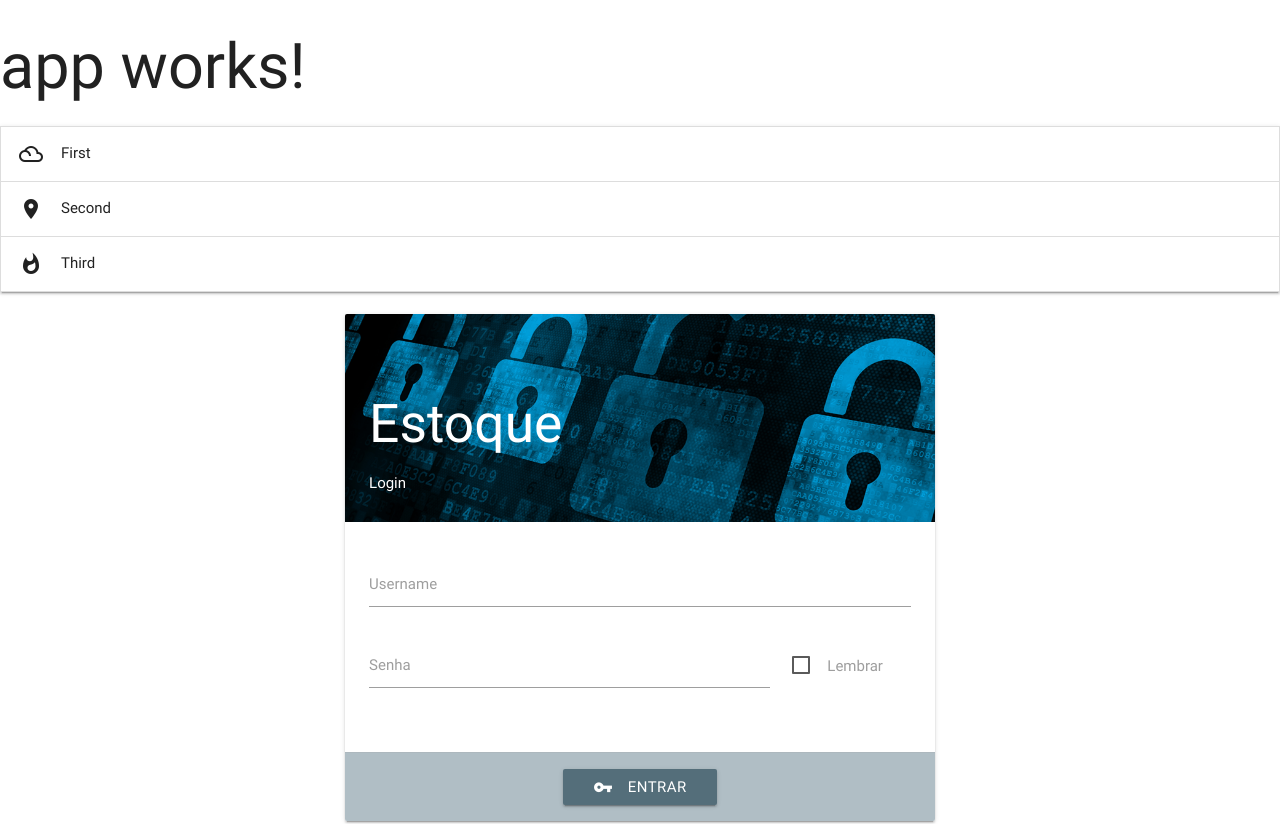
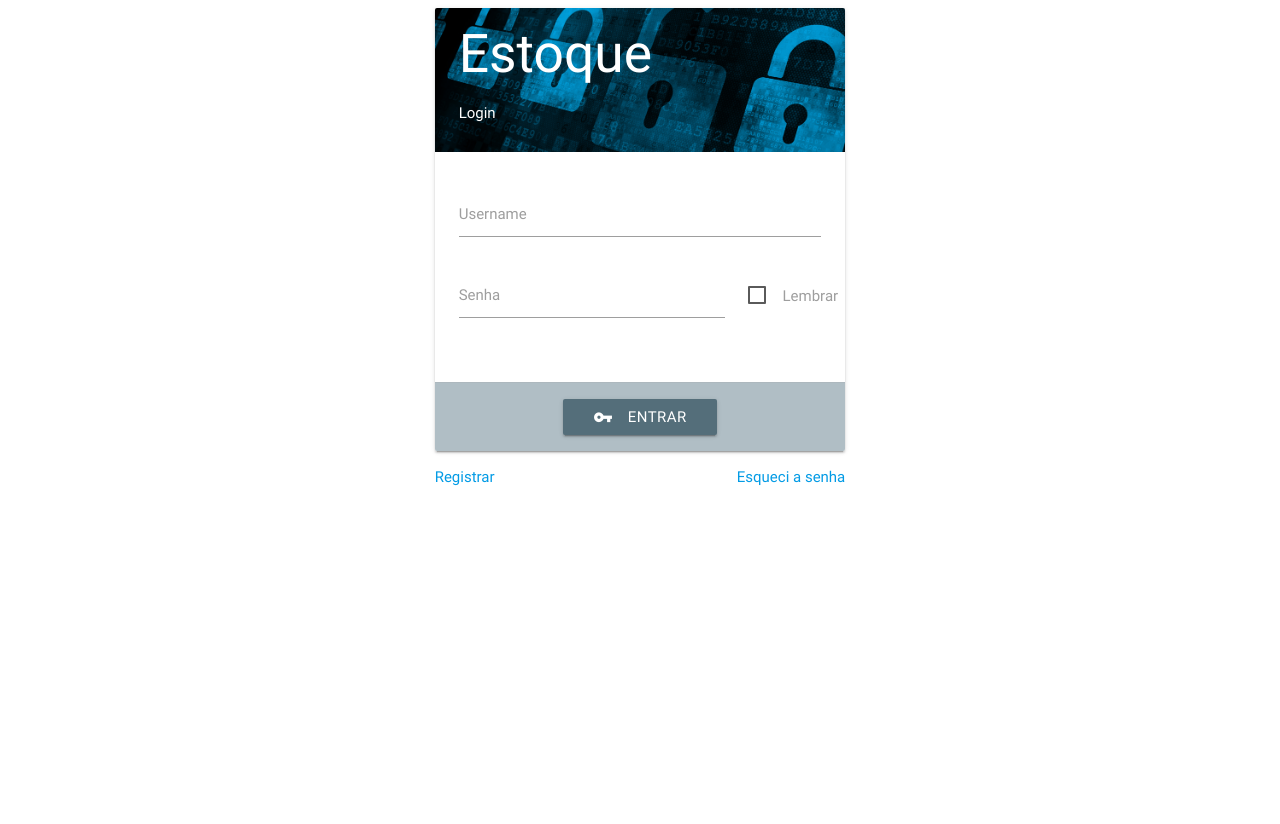
Before and after one commit to helderjosex/angular2-projects, an Angular app in the folder estoque/: page /login in a window 1280 px wide. Shown: the top 824 px of the page. After the commit the page ends 800 px from the top, so only its background shows below. Built offline with nearby package versions, Linux system fonts and the light colour scheme; what angular2-materialize would draw is missing.

Commit message:
Implementado Rotas

```diff
--- a/estoque/src/app/app.component.html
+++ b/estoque/src/app/app.component.html
@@ -1,19 +1,8 @@
-<h1>
-  {{title}}
-</h1>
-<ul materialize="collapsible" class="collapsible" data-collapsible="accordion">
-  <li>
-    <div class="collapsible-header"><i class="material-icons">filter_drama</i>First</div>
-    <div class="collapsible-body"><p>Lorem ipsum dolor sit amet.</p></div>
-  </li>
-  <li>
-    <div class="collapsible-header"><i class="material-icons">place</i>Second</div>
-    <div class="collapsible-body"><p>Lorem ipsum dolor sit amet.</p></div>
-  </li>
-  <li>
-    <div class="collapsible-header"><i class="material-icons">whatshot</i>Third</div>
-    <div class="collapsible-body"><p>Lorem ipsum dolor sit amet.</p></div>
-  </li>
-</ul>
-<app-login></app-login>
-<app-home></app-home>
+<!-- main app container -->
+<div class="jumbotron">
+    <div class="container">
+        <div class="col-sm-8 col-sm-offset-2">
+            <router-outlet></router-outlet>
+        </div>
+    </div>
+</div>
--- a/estoque/src/app/app.module.ts
+++ b/estoque/src/app/app.module.ts
@@ -6,6 +6,8 @@ import { HttpModule } from '@angular/http';
 import { MaterializeModule } from 'angular2-materialize';
 
 import { AppComponent } from './app.component';
+import { routing }      from './app.routing';
+
 import { LoginModule } from './login/login.module';
 import { HomeModule } from './home/home.module';
 import { UsersModule } from './users/users.module';
@@ -18,6 +20,7 @@ import { UsersModule } from './users/users.module';
     BrowserModule,
     FormsModule,
     HttpModule,
+    routing,
     MaterializeModule,
     LoginModule,
     HomeModule,
--- /dev/null
+++ b/estoque/src/app/app.routing.ts
@@ -0,0 +1,15 @@
+import { Routes, RouterModule } from '@angular/router';
+
+import { LoginComponent } from './login/login.component';
+import { HomeComponent } from './home/home.component';
+import { LoginGuard } from './login/login.guard';
+
+const appRoutes: Routes = [
+    { path: 'login', component: LoginComponent },
+    { path: '', component: HomeComponent, canActivate: [LoginGuard] },
+
+    // otherwise redirect to home
+    { path: '**', redirectTo: '' }
+];
+
+export const routing = RouterModule.forRoot(appRoutes);
--- a/estoque/src/app/home/home.component.html
+++ b/estoque/src/app/home/home.component.html
@@ -2,5 +2,5 @@
     <h1>Home</h1>
     <p>You're logged in with JWT!!</p>
     <app-users></app-users>
-    <!--<p><a [routerLink]="['/login']">Logout</a></p>-->
+    <p><a routerLink="/login">Logout</a></p>
 </div>
--- a/estoque/src/app/home/home.component.ts
+++ b/estoque/src/app/home/home.component.ts
@@ -3,7 +3,7 @@ import { Component, OnInit } from '@angular/core';
 @Component({
   selector: 'app-home',
   templateUrl: './home.component.html',
-  styleUrls: ['./home.component.css']
+  styleUrls: ['./home.component.css'],
 })
 export class HomeComponent implements OnInit {
 
--- a/estoque/src/app/login/login.component.ts
+++ b/estoque/src/app/login/login.component.ts
@@ -1,4 +1,5 @@
 import { Component, OnInit } from '@angular/core';
+import { Router } from '@angular/router';
 
 import { LoginService } from './login.service';
 
@@ -13,7 +14,9 @@ export class LoginComponent implements OnInit {
   error = '';
   urlImg = '../assets/images/login-image.jpg';
 
-  constructor(private loginService: LoginService) { }
+  constructor(
+    private router: Router,
+    private loginService: LoginService) { }
 
   ngOnInit() {
   }
@@ -24,7 +27,7 @@ export class LoginComponent implements OnInit {
     this.loginService.login(this.model.username, this.model.password)
         .subscribe(result => {
             if (result === true) {
-                //this.router.navigate(['/']);
+                this.router.navigate(['/']);
             } else {
                 this.error = 'Username or password is incorrect';
                 this.loading = false;
--- /dev/null
+++ b/estoque/src/app/login/login.guard.ts
@@ -0,0 +1,19 @@
+import { Injectable } from '@angular/core';
+import { Router, CanActivate } from '@angular/router';
+
+@Injectable()
+export class LoginGuard implements CanActivate {
+
+    constructor(private router: Router) { }
+
+    canActivate() {
+        if (localStorage.getItem('currentUser')) {
+            // logged in so return true
+            return true;
+        }
+
+        // not logged in so redirect to login page
+        this.router.navigate(['/login']);
+        return false;
+    }
+}
--- a/estoque/src/app/login/login.module.ts
+++ b/estoque/src/app/login/login.module.ts
@@ -2,6 +2,7 @@ import { NgModule } from '@angular/core';
 import { FormsModule }   from '@angular/forms';
 import { CommonModule } from '@angular/common';
 import { LoginComponent } from './login.component';
+import { LoginGuard } from './login.guard';
 import { LoginService } from './login.service';
 
 @NgModule({
@@ -11,6 +12,6 @@ import { LoginService } from './login.service';
     CommonModule
   ],
   exports: [LoginComponent],
-  providers: [LoginService],
+  providers: [LoginGuard,LoginService],
 })
 export class LoginModule { }
```
